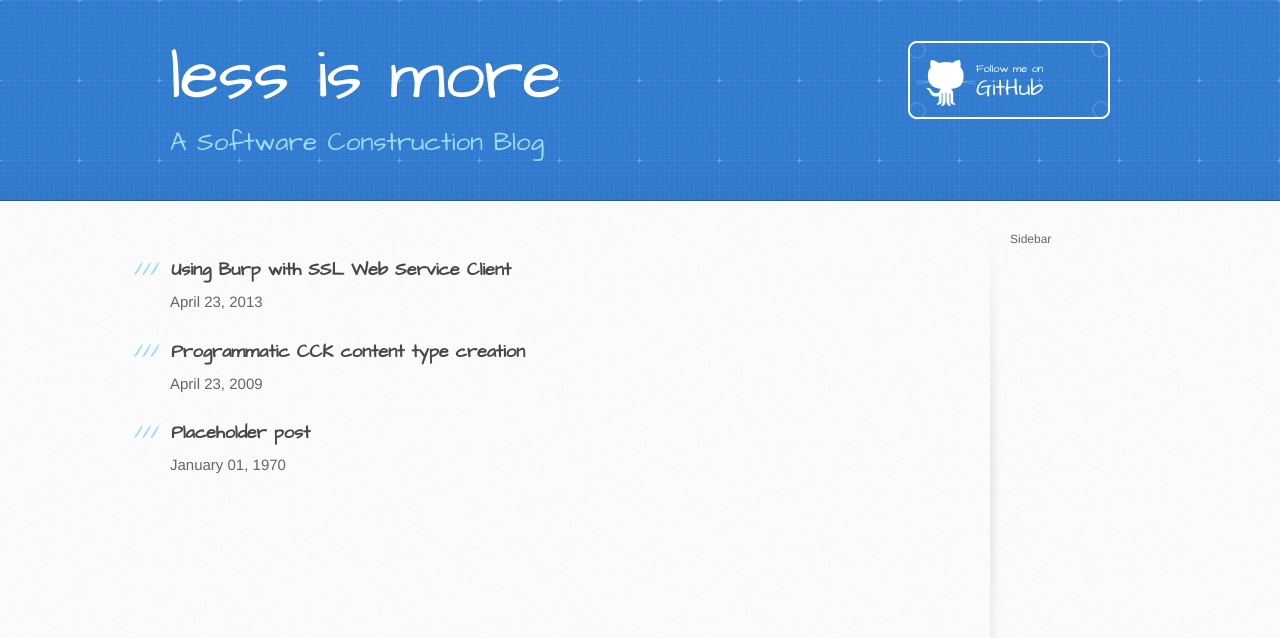
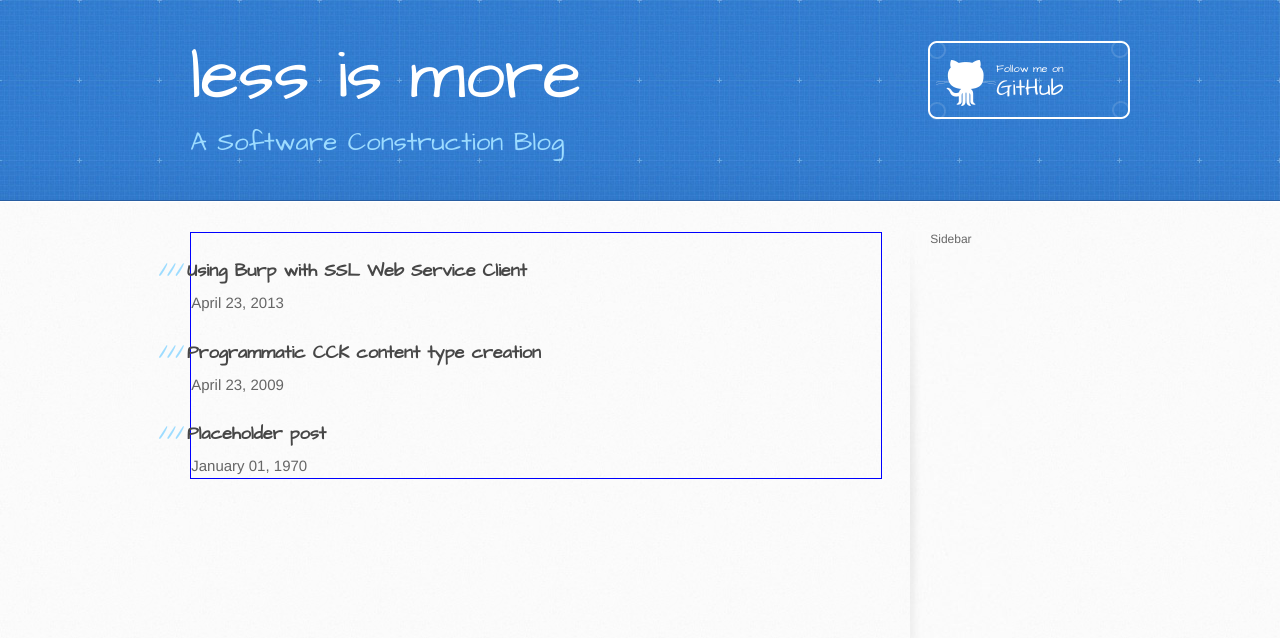
Before and after one commit to cxj/cxj.github.io, a Jekyll site: the page built from index.html, in a window 1280 px wide. Shown: the top 638 px of the page. Built offline with Jekyll 4.4.1, drawn with Linux system fonts in a browser that asks for light colours; Markdown is read by kramdown in place of the engine named in the settings.

Commit message:
More format tweaking.  Little did we know that HTML considers white space (breaking spaces) significant when used with "before" elements, despite ignoring them in most cases!  <h3>title</h3> is not the same as <h3> title</h3>.

```diff
--- a/index.html
+++ b/index.html
@@ -35,7 +35,7 @@
 
             {% for post in site.posts %}
 
-                <a href="{{ post.url }}"><h3> {{ post.title }} </h3></a>
+                <a href="{{ post.url }}"><h3>{{post.title}}</h3></a>
                 {{ post.date | date: "%B %d, %Y" }}
 
             {% endfor %}
--- a/stylesheets/stylesheet.css
+++ b/stylesheets/stylesheet.css
@@ -93,6 +93,14 @@
   position: relative;
   width: 940px;
   margin: 0 auto;
+  padding-left: 2.7em;
+}
+
+.inner2 {
+  position: relative;
+  width: 740px;
+  margin: 0 auto;
+  padding-left: 2.7em;
 }
 
 #content-wrapper {
@@ -101,8 +109,9 @@
 }
 
 #main-content {
-  width: 790px;
+  width: 690px;
   float: left;
+  border: 1px solid blue;
 }
 
 #main-content img {
@@ -110,7 +119,7 @@
 }
 
 aside#sidebar {
-  width: 100px;
+  width: 200px;
   padding-left: 20px;
   min-height: 504px;
   float: right;
@@ -226,7 +235,8 @@
 
 #main-content h1 {
   font-family: 'Architects Daughter', 'Helvetica Neue', Helvetica, Arial, serif;
-  font-size: 2.8em;
+  Xfont-size: 2.8em;
+  font-size: 28px;
   letter-spacing: -1px;
   color: #474747;
   margin-bottom: 0.5em;
@@ -235,22 +245,23 @@
 #main-content h1:before {
   content: "/";
   color: #9ddcff;
-  padding-right: 0.3em;
-  margin-left: -0.9em;
+  padding-right: 0.2em;
+  margin-left: -0.7em;
 }
 
 #main-content h2 {
   font-family: 'Architects Daughter', 'Helvetica Neue', Helvetica, Arial, serif;
   font-size: 22px;
   font-weight: bold;
+  letter-spacing: -1px;
   margin-bottom: 8px;
   color: #474747;
 }
 #main-content h2:before {
   content: "//";
   color: #9ddcff;
-  padding-right: 0.3em;
-  margin-left: -1.5em;
+  padding-right: 0.2em;
+  margin-left: -1.2em;
 }
 
 #main-content h3 {
@@ -265,8 +276,8 @@
 #main-content h3:before {
   content: "///";
   color: #9ddcff;
-  padding-right: 0.3em;
-  margin-left: -2em;
+  padding-right: 0.2em;
+  margin-left: -1.8em;
 }
 
 #main-content h4 {
@@ -279,8 +290,8 @@
 h4:before {
   content: "////";
   color: #9ddcff;
-  padding-right: 0.3em;
-  margin-left: -2.8em;
+  padding-right: 0.2em;
+  margin-left: -2.4em;
 }
 
 #main-content h5 {
@@ -292,7 +303,7 @@
   content: "/////";
   color: #9ddcff;
   padding-right: 0.3em;
-  margin-left: -3.2em;
+  margin-left: -2.5em;
 }
 
 #main-content h6 {
@@ -303,8 +314,8 @@
 h6:before {
   content: "//////";
   color: #9ddcff;
-  padding-right: 0.3em;
-  margin-left: -3.7em;
+  padding-right: 0.5em;
+  margin-left: -2.95em;
 }
 
 p {
```
Also changed, not shown: _posts/2009-04-23-programmatic-cck-content-type-creation.md (+3 -1 lines).
